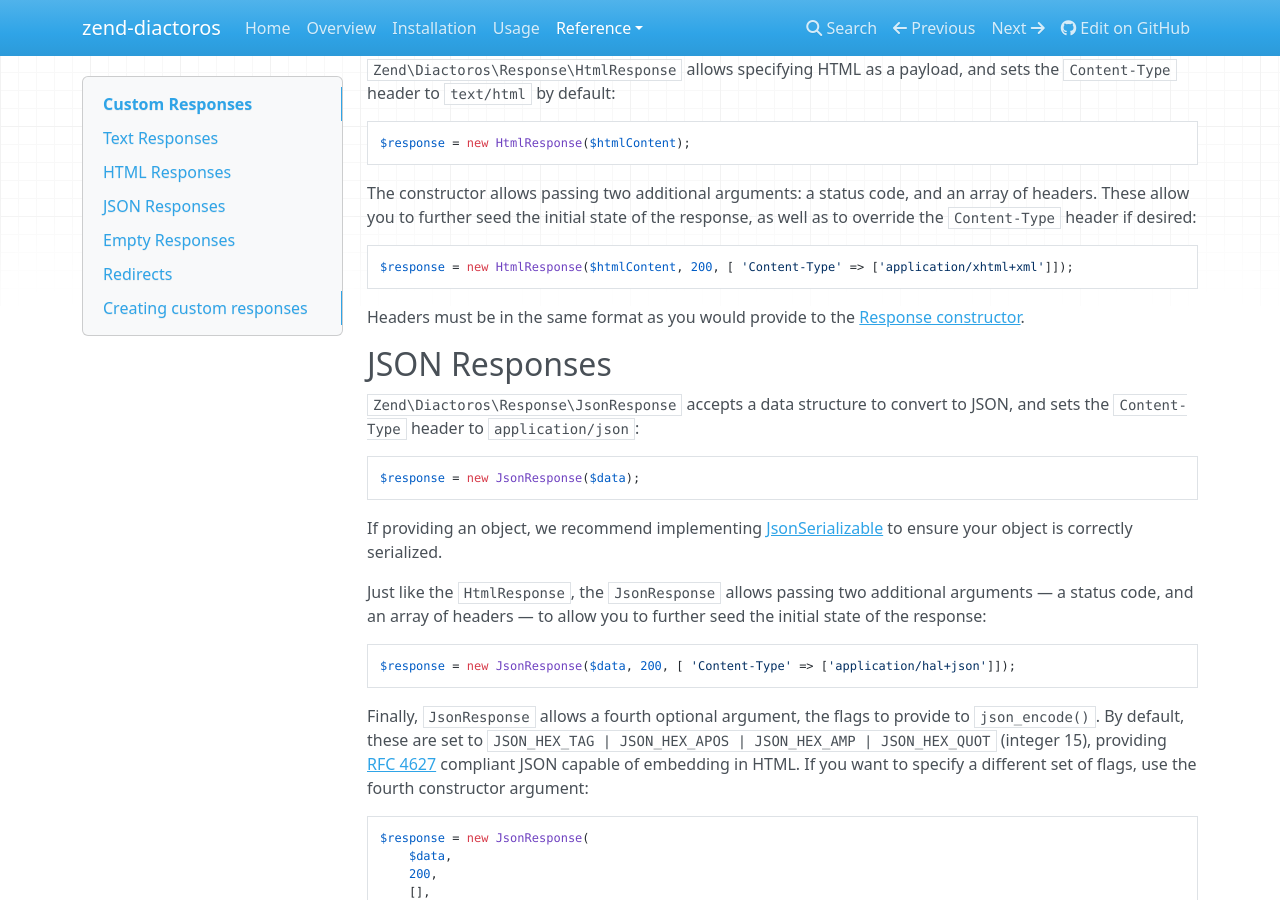
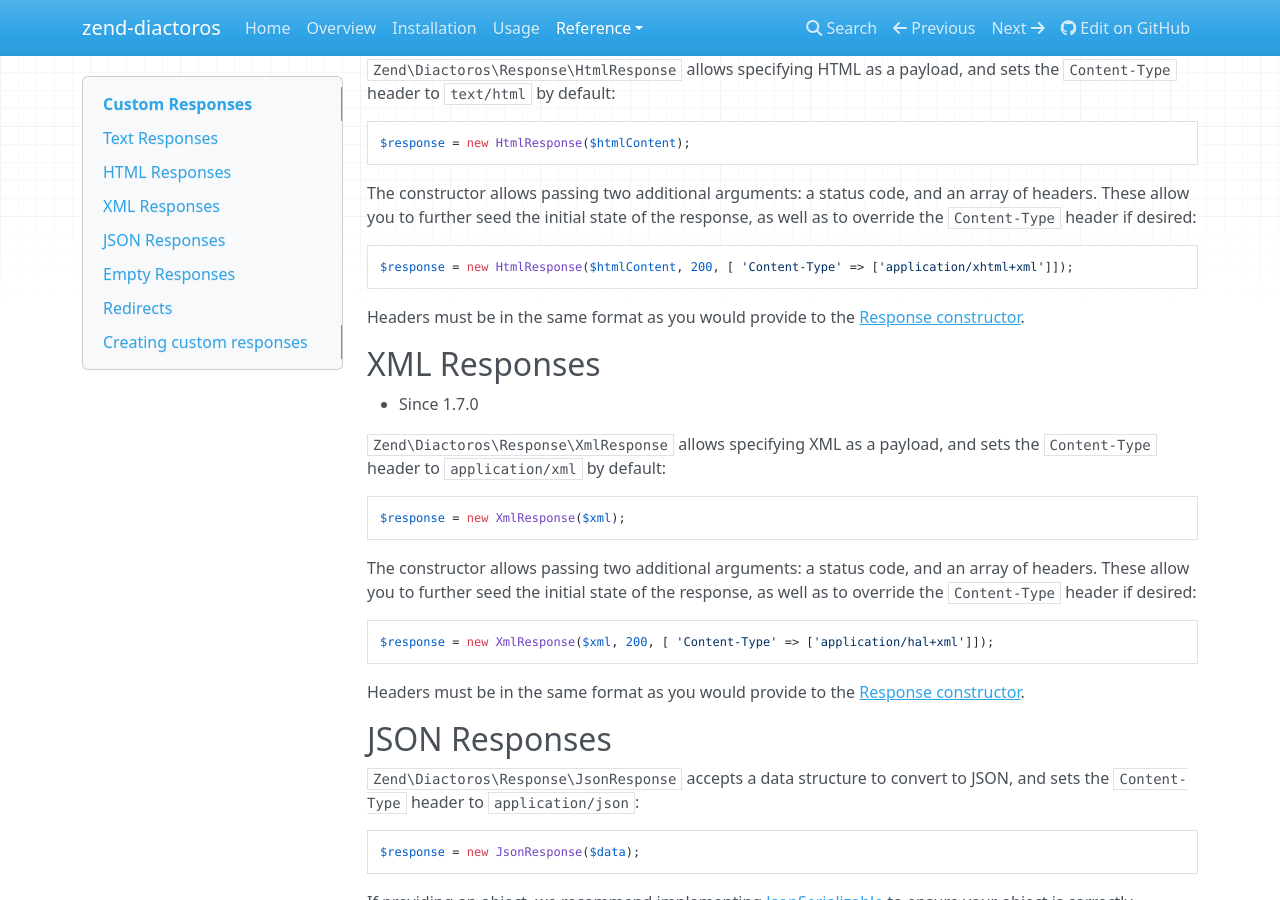
Before and after one commit to zendframework/zend-diactoros, an MkDocs documentation site: the page built from doc/book/custom-responses.md, in a window 1280 px wide and 900 px high, scrolled down 836 px. Built offline with MkDocs 1.6.1, drawn with Linux system fonts in a browser that asks for light colours; nearby versions of some CDN libraries; old or Windows-style settings are respelled for this version of MkDocs.

Commit message:
Documents new XmlResponse
Uses same basic structure as HtmlResponse documentation, with updates to
indicate usage is with XML.

````diff
--- a/doc/book/custom-responses.md
+++ b/doc/book/custom-responses.md
@@ -53,6 +53,28 @@ These allow you to further seed the initial state of the response, as well as to
 
 ```php
 $response = new HtmlResponse($htmlContent, 200, [ 'Content-Type' => ['application/xhtml+xml']]);
+```
+
+Headers must be in the same format as you would provide to the
+[Response constructor](api.md#response-message).
+
+## XML Responses
+
+- Since 1.7.0
+
+`Zend\Diactoros\Response\XmlResponse` allows specifying XML as a payload, and sets the
+`Content-Type` header to `application/xml` by default:
+
+```php
+$response = new XmlResponse($xml);
+```
+
+The constructor allows passing two additional arguments: a status code, and an array of headers.
+These allow you to further seed the initial state of the response, as well as to override the
+`Content-Type` header if desired:
+
+```php
+$response = new XmlResponse($xml, 200, [ 'Content-Type' => ['application/hal+xml']]);
 ```
 
 Headers must be in the same format as you would provide to the
````
